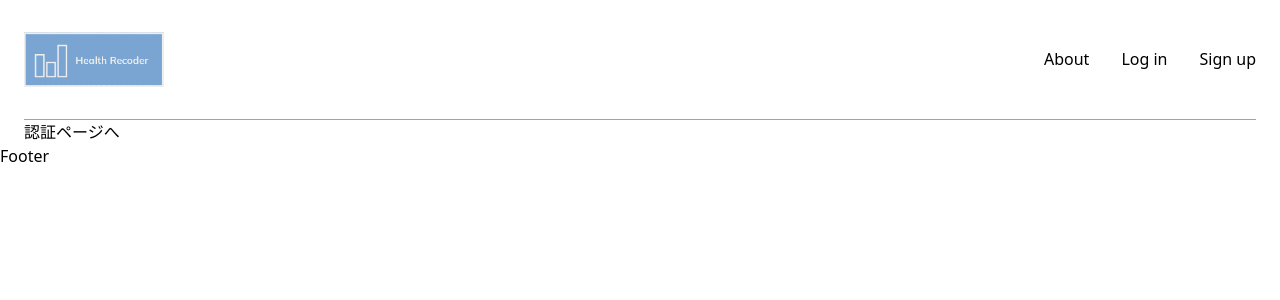
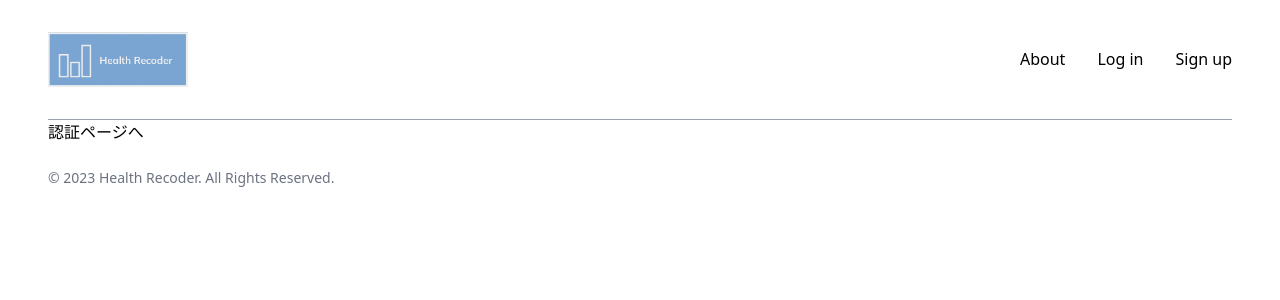
Before and after one commit to INatsukiI/health_care, a Next.js app: page / in a window 1280 px wide. Shown: the top 300 px of the page. Built offline with nearby package versions, Linux system fonts and the light colour scheme; no server answers.

Commit message:
仮のフッター完成

```diff
--- a/components/layouts/footer.tsx
+++ b/components/layouts/footer.tsx
@@ -1,7 +1,18 @@
+import Link from "next/link";
 import React from "react";
 
 const Footer = () => {
-  return <footer>Footer</footer>;
+  return (
+    <footer className="p-4 md:flex md:items-center md:justify-between md:p-6 dark:bg-gray-800">
+      <span className="text-sm text-gray-500 sm:text-center dark:text-gray-400">
+        © 2023{" "}
+        <Link href="/" className="hover:underline">
+          Health Recoder
+        </Link>
+        . All Rights Reserved.
+      </span>
+    </footer>
+  );
 };
 
 export default Footer;
--- a/components/layouts/layout.tsx
+++ b/components/layouts/layout.tsx
@@ -4,7 +4,7 @@ import Header from "./header";
 
 const Layout = ({ children }: { children: ReactNode }) => {
   return (
-    <div>
+    <div className="container">
       <Header />
       {children}
       <Footer />
```
